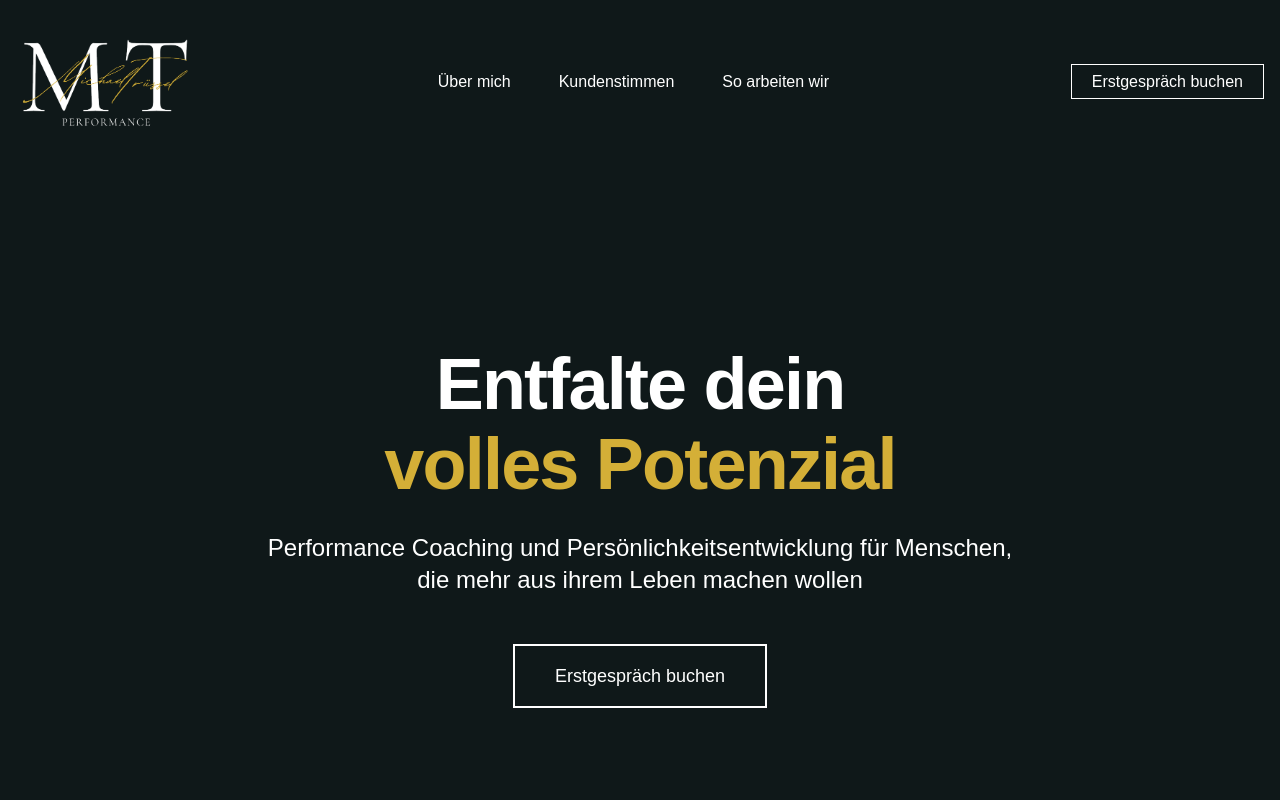
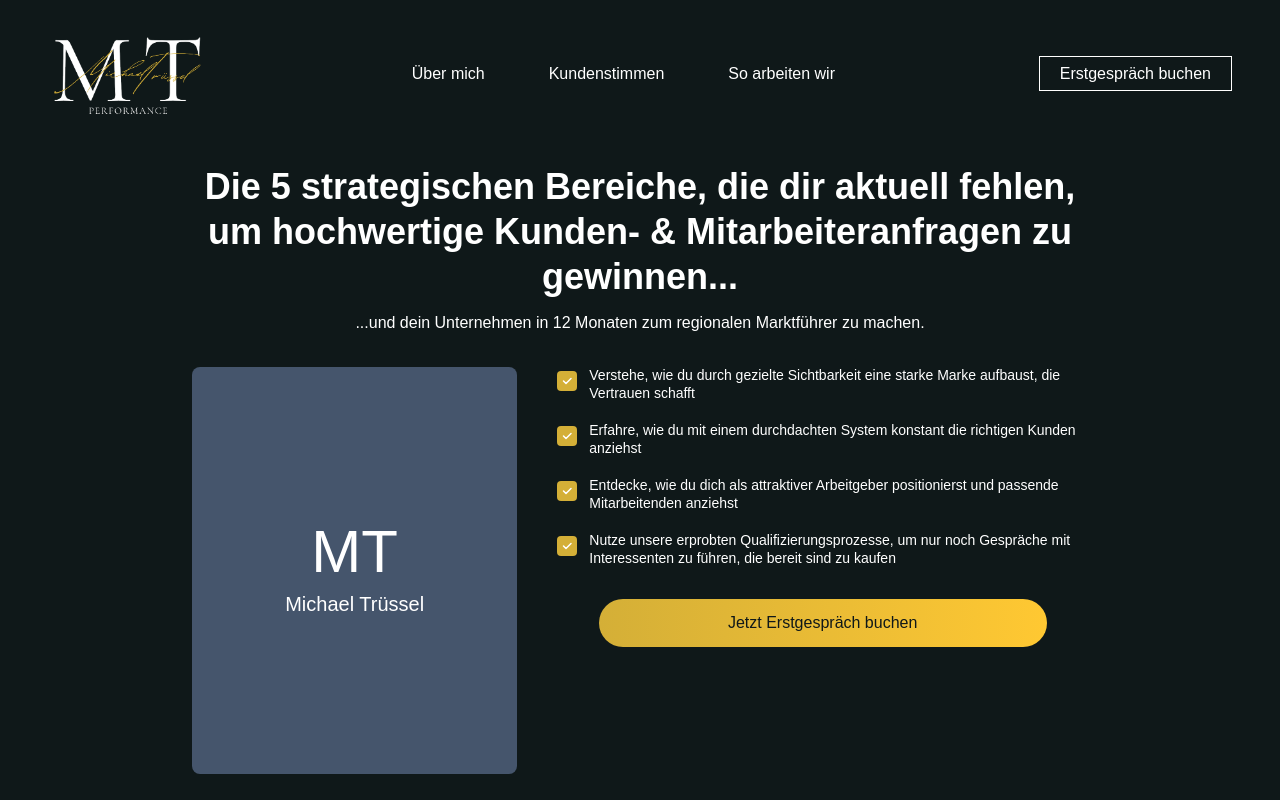
Before and after one commit to MT-Pages/MT-performance-Homepage, a Next.js app in the folder project/: page / in a window 1280 px wide. Shown: the top 800 px of the page. Built offline with nearby package versions, Linux system fonts and the light colour scheme.

Commit message:
Add landing page videos and enhance Hero component layout

```diff
--- a/project/src/app/page.tsx
+++ b/project/src/app/page.tsx
@@ -5,16 +5,14 @@ import dynamic from 'next/dynamic';
 // Dynamically import components
 const Header = dynamic(() => import('@/components/Header'), { ssr: true });
 const Hero = dynamic(() => import('@/components/Hero'));
-const ServiceSection = dynamic(() => import('@/components/ServiceSection'), { ssr: true });
 const Footer = dynamic(() => import('@/components/Footer'), { ssr: true });
 
 export default function Home() {
   return (
-    <div className="min-h-screen flex flex-col">
+    <div className="min-h-screen flex flex-col bg-[#0f1819]">
       <Header />
-      <main className="flex-grow pt-16">
+      <main className="flex-grow">
         <Hero />
-        <ServiceSection />
         {/* Add more sections here */}
       </main>
       <Footer />
--- a/project/src/components/Header.tsx
+++ b/project/src/components/Header.tsx
@@ -9,15 +9,15 @@ export default function Header() {
 
   return (
     <header className="fixed w-full bg-[#0f1819] z-50">
-      <div className="container mx-auto px-4 py-4 flex items-center">
+      <div className="container mx-auto px-6 md:px-8 lg:px-12 py-4 flex items-center">
         {/* Logo - Left */}
         <div className="flex-shrink-0 mr-auto">
           <Link href="/" className="flex items-center">
             <Image
               src="/images/Logo white_gold_transparent.png"
               alt="Michael Trüssel Performance"
-              width={180}
-              height={60}
+              width={160}
+              height={55}
               className="h-auto object-contain"
             />
           </Link>
@@ -26,13 +26,13 @@ export default function Header() {
         {/* Desktop Navigation - Center */}
         <div className="hidden lg:flex justify-center mx-auto">
           <nav className="flex items-center">
-            <Link href="/ueber-mich" className="mx-6 text-white hover:text-gray-300 font-medium transition-colors">
+            <Link href="/ueber-mich" className="mx-8 text-white hover:text-gray-300 font-medium transition-colors">
               Über mich
             </Link>
-            <Link href="/kundenstimmen" className="mx-6 text-white hover:text-gray-300 font-medium transition-colors">
+            <Link href="/kundenstimmen" className="mx-8 text-white hover:text-gray-300 font-medium transition-colors">
               Kundenstimmen
             </Link>
-            <Link href="/so-arbeiten-wir" className="mx-6 text-white hover:text-gray-300 font-medium transition-colors">
+            <Link href="/so-arbeiten-wir" className="mx-8 text-white hover:text-gray-300 font-medium transition-colors">
               So arbeiten wir
             </Link>
           </nav>
--- a/project/src/components/Hero.tsx
+++ b/project/src/components/Hero.tsx
@@ -1,67 +1,99 @@
 'use client';
 
+import Image from 'next/image';
 import Link from 'next/link';
-import { useEffect, useState } from 'react';
+import { useState, useEffect } from 'react';
 
 export default function Hero() {
-  const [isVideoLoaded, setIsVideoLoaded] = useState(false);
-
-  useEffect(() => {
-    const video = document.getElementById('heroVideo') as HTMLVideoElement;
-    if (video) {
-      video.addEventListener('loadeddata', () => {
-        setIsVideoLoaded(true);
-      });
-    }
-    return () => {
-      if (video) {
-        video.removeEventListener('loadeddata', () => {
-          setIsVideoLoaded(true);
-        });
-      }
-    };
-  }, []);
+  const [imageError, setImageError] = useState(true);
 
   return (
-    <div className="relative min-h-screen overflow-hidden pt-16">
-      {/* Video Background */}
-      <div className="absolute inset-0 w-full h-full overflow-hidden">
-        <video
-          id="heroVideo"
-          className={`object-cover w-full h-full transition-opacity duration-1000 ${isVideoLoaded ? 'opacity-100' : 'opacity-0'}`}
-          autoPlay
-          muted
-          loop
-          playsInline
-        >
-          <source src="/videos/Landingpage_Intro_(quer).MOV" type="video/quicktime" />
-          Ihr Browser unterstützt kein Video-Tag.
-        </video>
-
-        {/* Overlay */}
-        <div className="absolute inset-0 bg-[#0f1819] bg-opacity-60"></div>
+    <div className="bg-[#0f1819] min-h-screen">
+      <div className="container mx-auto px-4 pt-32 pb-16">
+        {/* Centered Content */}
+        <div className="max-w-4xl mx-auto">
+          {/* First row - KMU text centered */}
+          <div className="text-center mb-3">
+            <p className="text-base text-white">
+              Für ambitionierte KMU mit 10–100 Mitarbeitenden
+            </p>
           </div>
 
-      {/* Content */}
-      <div className="relative z-10 container mx-auto px-4 h-screen flex flex-col justify-center items-center text-center">
-        <div>
-          <h1 className="text-4xl sm:text-5xl md:text-6xl lg:text-7xl font-bold text-white mb-8 tracking-tight">
-            <span className="block mb-2">Entfalte dein</span>
-            <span className="text-[#D4AF37] block">volles Potenzial</span>
+          {/* Second row - Main headline centered */}
+          <div className="text-center mb-3">
+            <h1 className="text-2xl md:text-3xl lg:text-4xl font-bold leading-tight text-white">
+              Die 5 strategischen Bereiche, die dir aktuell fehlen, um hochwertige Kunden- & Mitarbeiteranfragen zu gewinnen...
             </h1>
+          </div>
 
-          <p className="text-xl md:text-2xl text-white mb-12 max-w-3xl mx-auto">
-            Performance Coaching und Persönlichkeitsentwicklung für Menschen, die mehr aus ihrem Leben machen wollen
+          {/* Third row - Subheadline centered */}
+          <div className="text-center mb-8">
+            <p className="text-sm md:text-base text-white">
+              ...und dein Unternehmen in 12 Monaten zum regionalen Marktführer zu machen.
             </p>
+          </div>
 
+          {/* Two column layout */}
+          <div className="flex flex-col lg:flex-row lg:gap-10">
+            {/* Left column - Image */}
+            <div className="lg:w-[38%] mb-6 lg:mb-0 mx-auto lg:mx-0">
+              <div className="bg-slate-600 rounded-lg w-full aspect-[4/5] flex items-center justify-center text-white">
+                <div className="text-center p-4">
+                  <div className="text-6xl mb-2 font-light">MT</div>
+                  <div className="text-xl">Michael Trüssel</div>
+                </div>
+              </div>
+            </div>
+
+            {/* Right column - Checkpoints */}
+            <div className="lg:w-[62%] text-white">
+              {/* Checkpoints */}
+              <div className="space-y-5 mb-8">
+                <CheckpointItem>
+                  Verstehe, wie du durch gezielte Sichtbarkeit eine starke Marke aufbaust, die Vertrauen schafft
+                </CheckpointItem>
+
+                <CheckpointItem>
+                  Erfahre, wie du mit einem durchdachten System konstant die richtigen Kunden anziehst
+                </CheckpointItem>
+
+                <CheckpointItem>
+                  Entdecke, wie du dich als attraktiver Arbeitgeber positionierst und passende Mitarbeitenden anziehst
+                </CheckpointItem>
+
+                <CheckpointItem>
+                  Nutze unsere erprobten Qualifizierungsprozesse, um nur noch Gespräche mit Interessenten zu führen, die bereit sind zu kaufen
+                </CheckpointItem>
+              </div>
+
+              {/* CTA Button */}
+              <div className="flex justify-center">
                 <Link
                   href="/kontakt#termin"
-            className="px-10 py-4 border-2 border-white text-white text-lg font-medium hover:bg-white hover:text-[#0f1819] transition-colors inline-block"
+                  className="block w-full max-w-md py-3 text-base font-medium text-center text-[#0f1819] bg-gradient-to-r from-[#D4AF37] to-[#FFC832] rounded-full hover:opacity-90 transition-opacity"
                 >
-            Erstgespräch buchen
+                  Jetzt Erstgespräch buchen
                 </Link>
+              </div>
+            </div>
+          </div>
         </div>
       </div>
     </div>
   );
 }
+
+function CheckpointItem({ children }: { children: React.ReactNode }) {
+  return (
+    <div className="flex items-start gap-3">
+      <div className="flex-shrink-0 mt-1">
+        <div className="w-5 h-5 bg-[#D4AF37] rounded-sm flex items-center justify-center">
+          <svg width="12" height="12" viewBox="0 0 24 24" fill="none" xmlns="http://www.w3.org/2000/svg">
+            <path d="M5 12L10 17L20 7" stroke="white" strokeWidth="3" strokeLinecap="round" strokeLinejoin="round"/>
+          </svg>
+        </div>
+      </div>
+      <p className="text-sm leading-tight">{children}</p>
+    </div>
+  );
+}
```
Also changed, not shown: 2 other files (tests, documents, lock files or other folders). Lines whose indentation alone changed are shown as unchanged.
